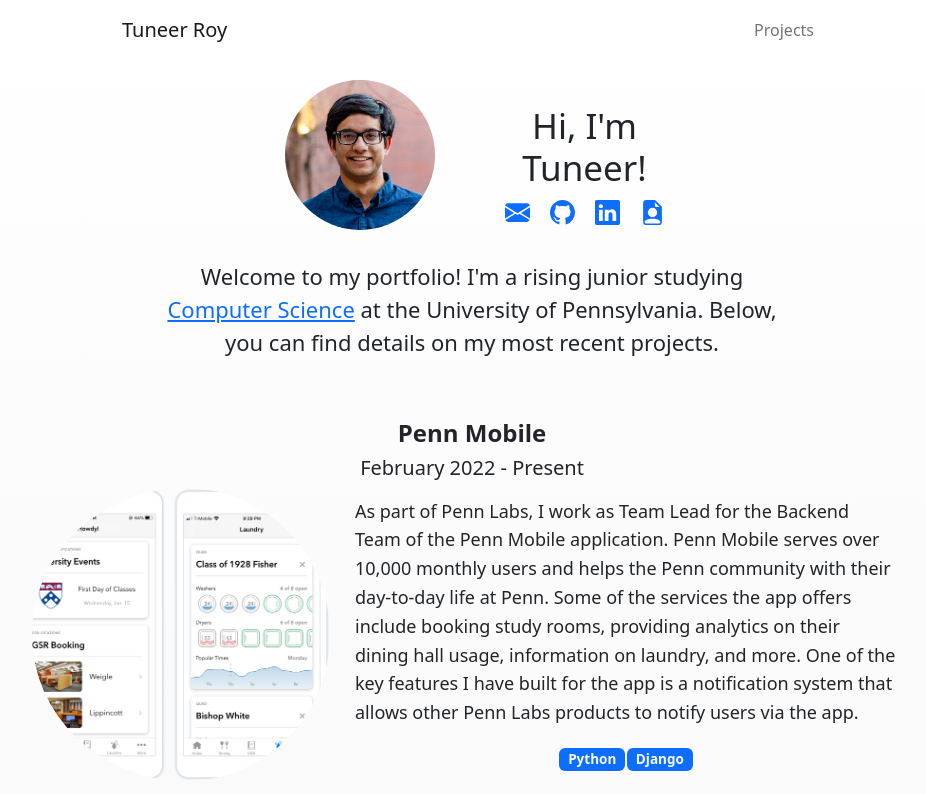
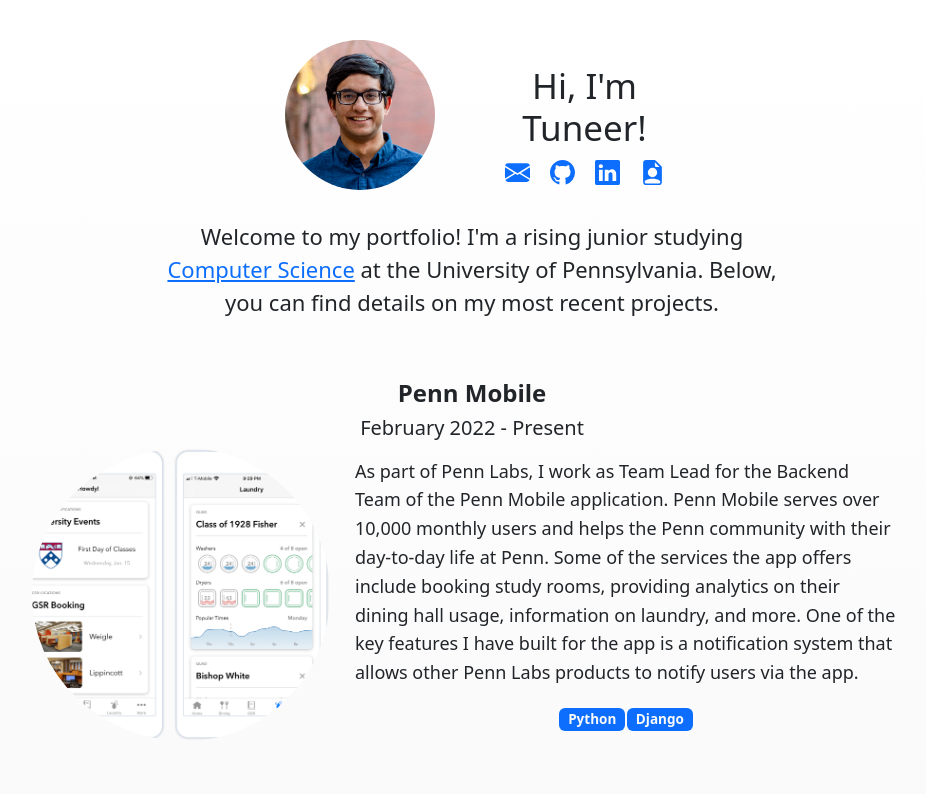
Before and after one commit to tuneerroy/tuneerroy.github.io, a React (Create React App) app in the folder portfolio/: page / in a window 1280 px wide. Shown: the top 794 px of the page, without its empty margins (168-1094 px from the left). Built offline with nearby package versions, Linux system fonts and the light colour scheme.

Commit message:
fix: links after change in react router setup

```diff
--- a/portfolio/src/App.css
+++ b/portfolio/src/App.css
@@ -2,6 +2,7 @@
   text-align: center;
   max-width: 100%;
   overflow-x: scroll;
+  margin-top: 20px;
 }
 
 .App header {
--- a/portfolio/src/App.tsx
+++ b/portfolio/src/App.tsx
@@ -33,9 +33,6 @@
 
     return (
         <div className="App">
-            <header>
-                <NavBar />
-            </header>
             <main>
                 <Home />
                 {data !== undefined ? <Projects projects={data.projects} /> : null}
```
Also changed, not shown: 1 other file (tests, documents, lock files or other folders).
